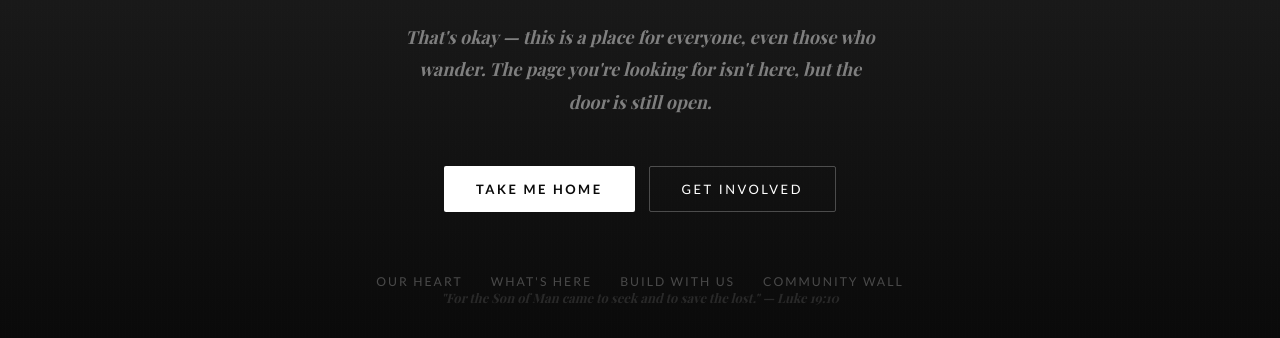
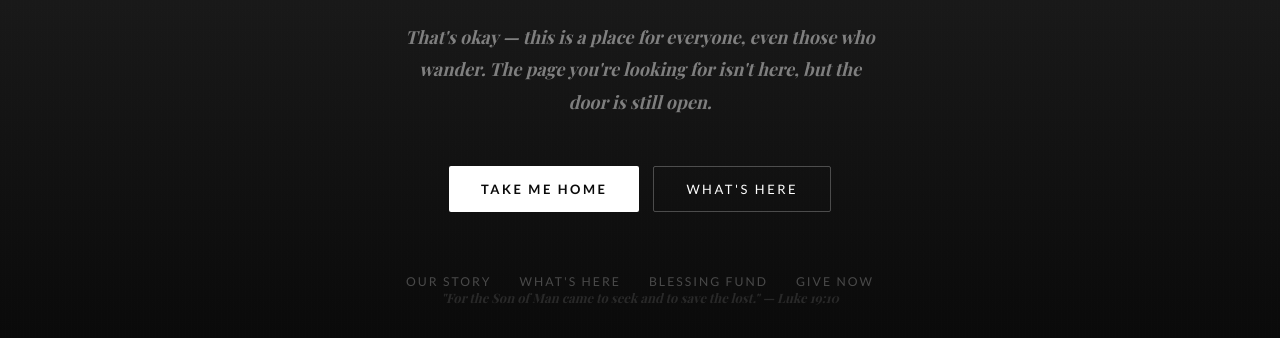
Before and after one commit to MBurleson33/thejesusbarn, a website: page 404.html in a window 1280 px wide. Shown: the part 467-805 px from the top of the page. Drawn offline with nearby package versions, Linux system fonts and the light colour scheme; a web font is replaced by a local one.

Commit message:
Update 404.html

```diff
--- a/404.html
+++ b/404.html
@@ -263,19 +263,20 @@
 
   <div class="buttons">
     <a href="/" class="btn-primary">Take Me Home</a>
-    <a href="/#free" class="btn-outline">Get Involved</a>
+    <a href="/#free" class="btn-outline">What's Here</a>
   </div>
 
   <ul class="quick-links" aria-label="Quick navigation links">
-    <li><a href="/#video">Our Heart</a></li>
+    <li><a href="/#video">Our Story</a></li>
     <li><a href="/#free">What's Here</a></li>
-    <li><a href="/#video">Build With Us</a></li>
-    <li><a href="/">Community Wall</a></li>
+    <li><a href="/needs">BLESSing Fund</a></li>
+    <li><a href="/give">Give Now</a></li>
   </ul>
 
 </div>
 
 <p class="scripture">"For the Son of Man came to seek and to save the lost." — Luke 19:10</p>
 
+<script src="/site.js"></script>
 </body>
 </html>
```
